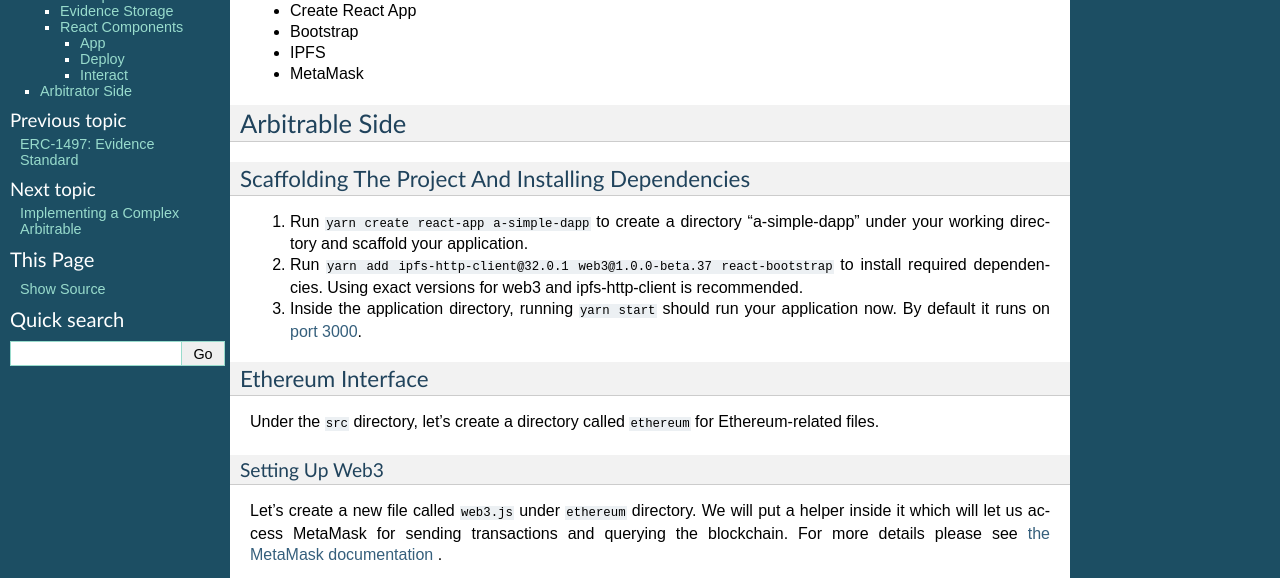
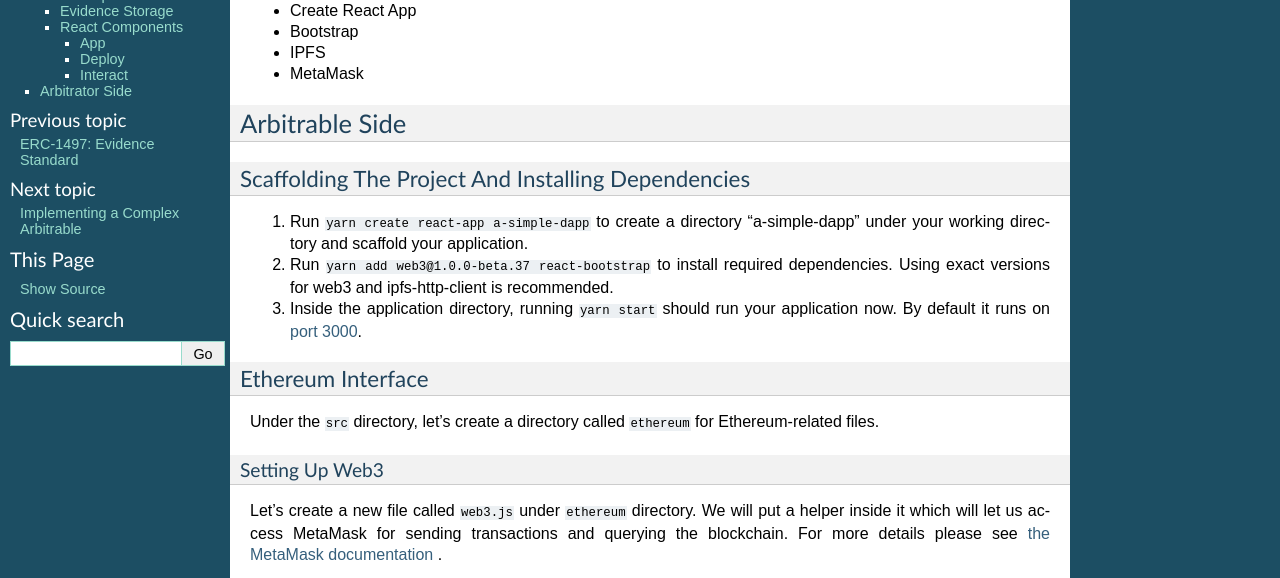
Before and after one commit to kleros/erc-792, a Sphinx documentation site: the page built from docs/a-simple-dapp.rst, in a window 1280 px wide and 900 px high, scrolled down 359 px, cut to the strip 0-578 px from the top of the window. Built offline with Sphinx 7.4.7, drawn with Linux system fonts in a browser that asks for light colours.

Commit message:
fix(a-simple-dapp): fix #4

```diff
--- a/docs/a-simple-dapp.rst
+++ b/docs/a-simple-dapp.rst
@@ -31,7 +31,7 @@ Scaffolding The Project And Installing Dependencies
 
 1. Run ``yarn create react-app a-simple-dapp`` to create a directory "a-simple-dapp" under your working directory and scaffold your application.
 
-2. Run ``yarn add ipfs-http-client@32.0.1 web3@1.0.0-beta.37 react-bootstrap`` to install required dependencies. Using exact versions for web3 and ipfs-http-client is recommended.
+2. Run ``yarn add web3@1.0.0-beta.37 react-bootstrap`` to install required dependencies. Using exact versions for web3 and ipfs-http-client is recommended.
 
 
 3. Inside the application directory, running ``yarn start`` should run your application now. By default it runs on `port 3000 <http://localhost:3000>`_.
```
